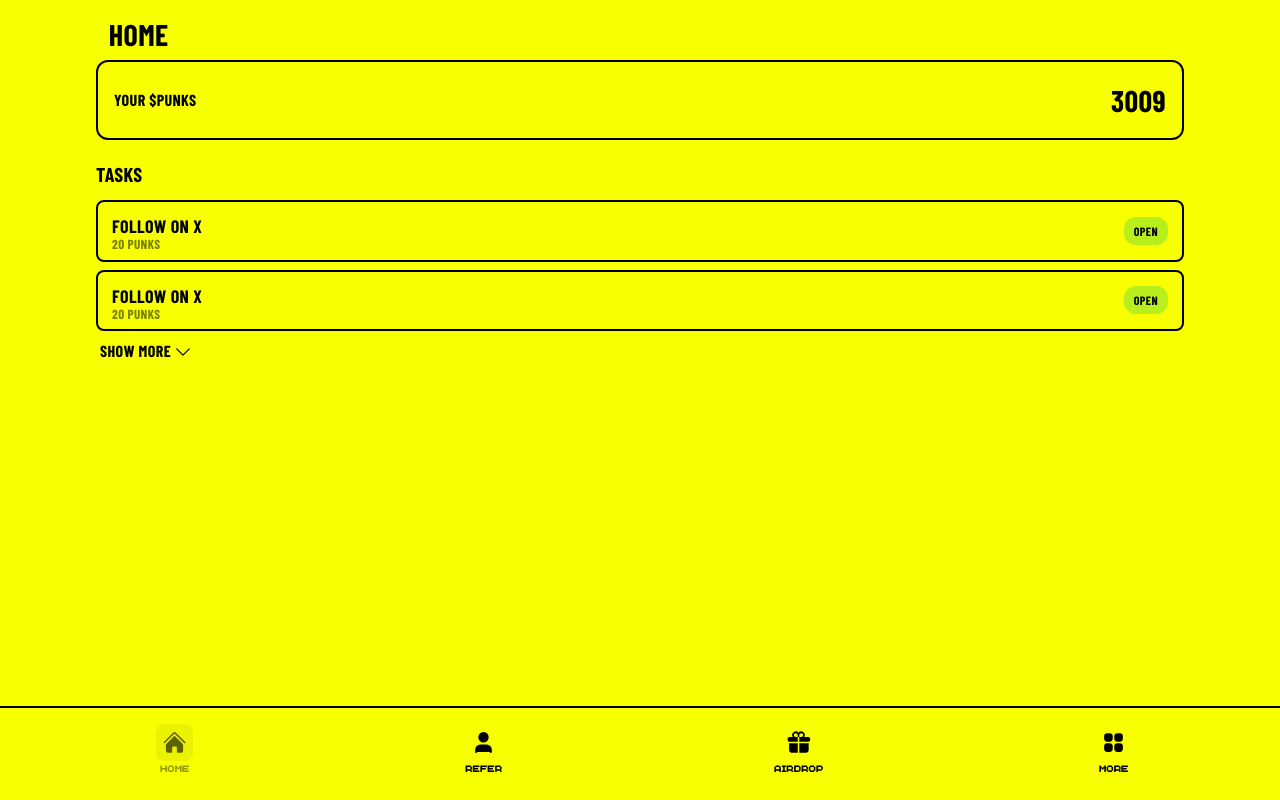
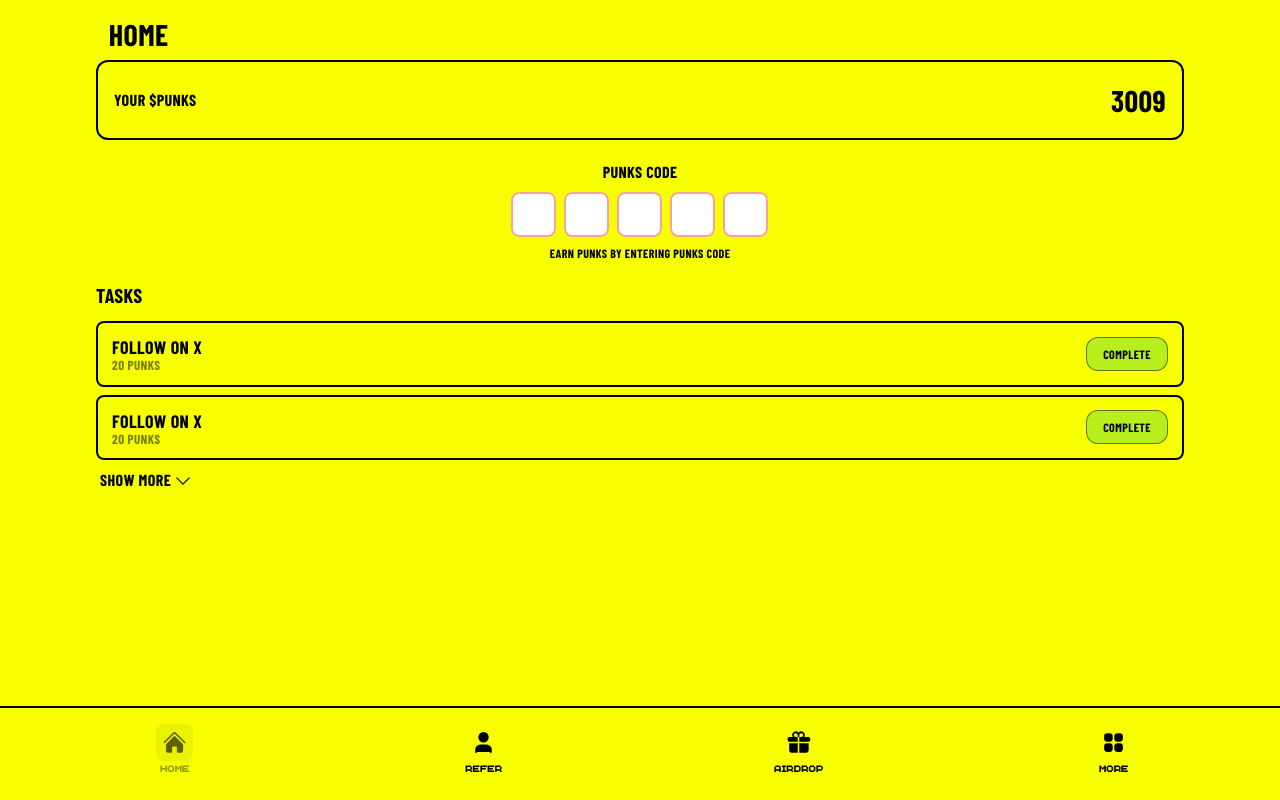
Before and after one commit to snehilgamit/punks, a Next.js app: page /test in a window 1280 px wide. Built offline with nearby package versions, Linux system fonts and the light colour scheme.

Commit message:
Update Index.js

```diff
--- a/components/Home/Index.js
+++ b/components/Home/Index.js
@@ -1,6 +1,7 @@
 import React, { useState } from 'react'
 import 'animate.css'
 import Image from 'next/image'
+import "animate.css"
 import { HiOutlineChevronDown } from 'react-icons/hi2'
 const Index = () => {
     const [data, setData] = useState({ punks: 3009 })
@@ -17,6 +18,7 @@ const Index = () => {
                         </div>
                     </div>
                 </div>
+                <CodeGame />
                 <Tasks />
             </div>
         </div>
@@ -29,18 +31,26 @@ export default Index
 const Tasks = () => {
     const [opened, setOpened] = useState(false);
     return (
-        <div className='w-[85%] mt-5'>
+        <div className='w-[85%] mt-5 pb-[35%]'>
             <p className='text-xl mb-3'>Tasks</p>
-            <Task title={'Follow on X'} reward={20} bottonTxt={'open'} />
-            <Task title={'Follow on X'} reward={20} bottonTxt={'open'} />
+            <Task title={'Follow on X'} reward={20} bottonTxt={'Complete'} />
+            <Task title={'Follow on X'} reward={20} bottonTxt={'Complete'} />
             {!opened ? <div className='flex items-center gap-0.5 ml-1 cursor-pointer' onClick={() => setOpened(prev => !prev)}>
                 Show more
                 <HiOutlineChevronDown className='mt-0.5' size={20} />
             </div> :
-                <>
-                    <Task title={'Follow on X'} reward={20} bottonTxt={'open'} />
-                    <Task title={'Follow on X'} reward={20} bottonTxt={'open'} />
-                </>
+                <div className='animate__animated animate__fadeIn'>
+                    <Task title={'Follow on X'} reward={20} bottonTxt={'Complete'} />
+                    <Task title={'Follow on X'} reward={20} bottonTxt={'Complete'} />
+                    <Task title={'Follow on X'} reward={20} bottonTxt={'Complete'} />
+                    <Task title={'Follow on X'} reward={20} bottonTxt={'Complete'} />
+                    <Task title={'Follow on X'} reward={20} bottonTxt={'Complete'} />
+                    <Task title={'Follow on X'} reward={20} bottonTxt={'Complete'} />
+                    <Task title={'Follow on X'} reward={20} bottonTxt={'Complete'} />
+                    <Task title={'Follow on X'} reward={20} bottonTxt={'Complete'} />
+                    <Task title={'Follow on X'} reward={20} bottonTxt={'Complete'} />
+                    <Task title={'Follow on X'} reward={20} bottonTxt={'Complete'} />
+                </div>
             }
         </div>
     )
@@ -51,12 +61,76 @@ const Task = ({ title, reward, bottonTxt }) => (
     <div className='w-full border-2 border-black rounded-lg p-3.5 py-2.5 flex justify-between my-2'>
         <div>
             <div className='text-lg'>{title}</div>
-            <div className='text-[0.82rem] text-black/50 leading-[0.6rem]'>{reward} PUNKS</div>
+            <div className='text-[0.82rem] text-black/50 leading-[0.6rem] mb-1'>{reward} PUNKS</div>
         </div>
         <div className='flex justify-center items-center'>
-            <div className='px-2.5 py-1.5 bg-green-500/30 rounded-xl cursor-pointer text-xs'>
+            <div className='px-4 py-2 bg-green-500/30 border border-black/50 rounded-xl cursor-pointer text-xs'>
                 {bottonTxt}
             </div>
         </div>
     </div>
 )
+
+
+const CodeGame = () => {
+    const [code, setCode] = useState(new Array(5).fill(''));
+    const [border, setBorder] = useState('rgb(239 68 68 / 0.5) 2px solid')
+    const handleCode = (e, index) => {
+        const codee = code.join('')
+        if (codee.length == 4) {
+            setBorder('blue 2px solid')
+        } else {
+            setBorder('rgb(239 68 68 / 0.5) 2px solid')
+        }
+        const value = e.target.value;
+        if (!isNaN(value) && value.length <= 1) {
+            setCode(prev => {
+                const newCode = [...prev];
+                newCode[index] = value;
+                return newCode;
+            });
+            if (value !== "" && index < 4) {
+                document.getElementById(`code${index + 1}`).focus();
+            }
+        } else {
+            if (index < 4 && !isNaN(value)) {
+                document.getElementById(`code${index + 1}`).focus();
+            }
+        }
+    };
+
+    const onback = (e, index) => {
+        if (e.key === 'Backspace' && !code[index] && index > 0) {
+            setCode(prev => {
+                const newCode = [...prev];
+                newCode[index - 1] = '';
+                return newCode;
+            });
+            document.getElementById(`code${index - 1}`).focus();
+        }
+    };
+
+    return (
+        <div className='w-[85%] mt-5 flex justify-center items-center flex-col'>
+            <div className='mb-2'>Punks code</div>
+            <div className='flex gap-2 justify-center items-center w-[85%]'>
+                {code.map((digit, index) => (
+                    <div key={index} className='rounded-lg overflow-hidden Arcade'>
+                        <input
+                            onChange={(e) => handleCode(e, index)}
+                            maxLength={1}
+                            className='w-[45px] h-[45px] text-center rounded-lg text-black flex justify-center items-center'
+                            value={digit}
+                            style={{ border: border }}
+                            type="text"
+                            name={`code${index}`}
+                            id={`code${index}`}
+                            onKeyDown={(e) => onback(e, index)}
+                        />
+                    </div>
+                ))}
+            </div>
+            <div className='mt-2 text-xs'>Earn Punks by entering punks code</div>
+        </div>
+    );
+};
```
